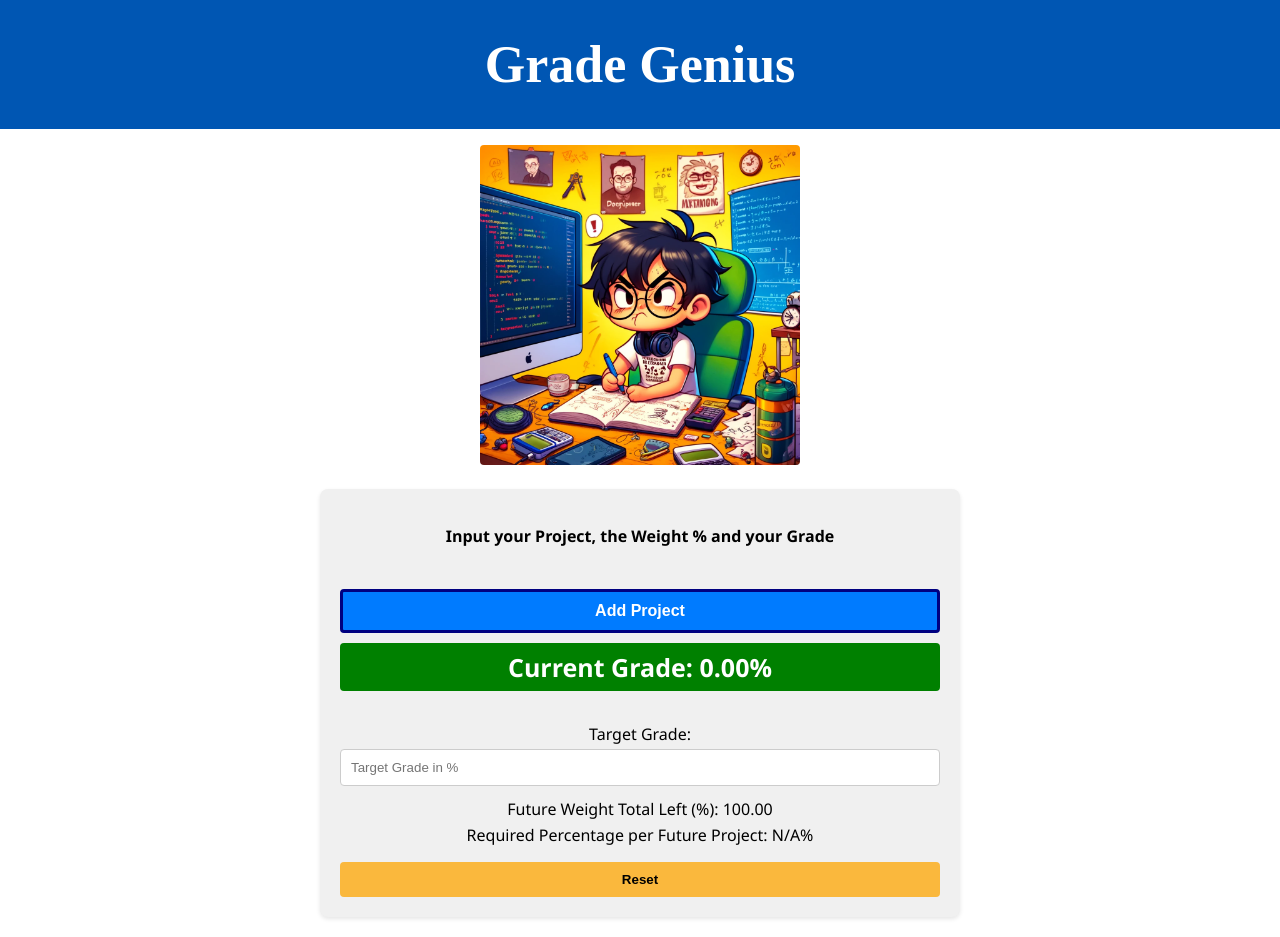
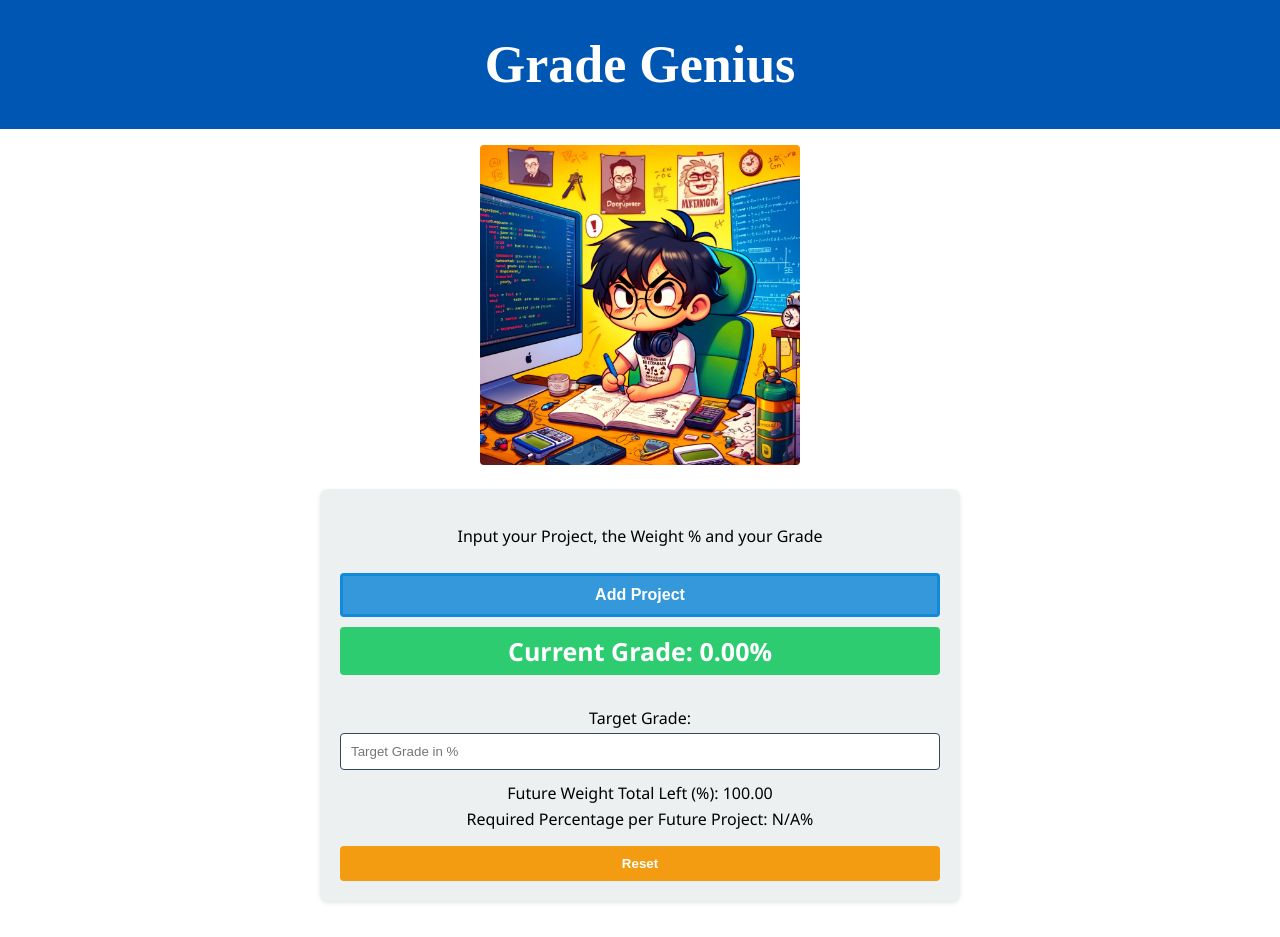
Before and after one commit to sunshineagoo17/grade-genius, a React (Create React App) app: page / in a window 1280 px wide. Built offline with nearby package versions, Linux system fonts and the light colour scheme.

Commit message:
Styled the app

```diff
--- a/src/GradesCalculator/GradesCalculator.scss
+++ b/src/GradesCalculator/GradesCalculator.scss
@@ -1,16 +1,11 @@
-h1,
-h2 {
-  font-family: 'Segoe UI', Tahoma, Geneva, Verdana, sans-serif;
-}
-
-.title {
-  font-weight: bold;
-  margin-top: 1rem;
-  margin-bottom: 2rem;
-}
+$primary-color: #3498db; // Blue
+$secondary-color: #2ecc71; // Green
+$accent-color: #f39c12; // Orange
+$dark-color: #34495e; // Dark Blue
+$light-color: #ecf0f1; // Light Grey
 
 .grade-calculator {
-  background-color: #f0f0f0;
+  background-color: $light-color;
   padding: 1.25rem;
   border-radius: 0.5rem;
   box-shadow: 0 0.125rem 0.25rem rgba(0, 0, 0, 0.1);
@@ -22,7 +17,7 @@ h2 {
 
   .project {
     width: 100%;
-    border-bottom: 0.0625rem solid #eee;
+    border-bottom: 0.0625rem solid $dark-color;
     padding-bottom: 1.25rem;
     margin-bottom: 1.25rem;
     &:last-child {
@@ -45,7 +40,7 @@ h2 {
   .input {
     width: calc(100% - 1.375rem);
     padding: 0.625rem;
-    border: 0.0625rem solid #ccc;
+    border: 0.0625rem solid $dark-color;
     border-radius: 0.25rem;
   }
 
@@ -55,22 +50,23 @@ h2 {
     border: none;
     border-radius: 0.25rem;
     cursor: pointer;
-    background-color: #007bff;
+    background-color: $primary-color;
     color: white;
     text-align: center;
     margin-top: 1rem;
 
     &:hover {
-      background-color: #0056b3;
+      background-color: darken($primary-color, 10%);
     }
   }
 
   .button-reset {
-    background-color: rgb(250, 184, 61);
-    color: black;
+    background-color: $accent-color;
+    color: white;
     font-weight: bold;
+    border: none;
     &:hover {
-      background-color: rgb(255, 169, 9);
+      background-color: darken($accent-color, 10%);
     }
   }
 
@@ -87,29 +83,29 @@ h2 {
   .delete-project {
     font-weight: bold;
     font-size: .85rem;
-    border: .2rem solid rgb(166, 5, 5);
+    border: .2rem solid rgb(233, 0, 0);
   }
 
   .add-sprint {
-    background-color: #007bff;
+    background-color: $primary-color;
     margin-right: 0.5rem;
     height: 2.6rem;
     &:hover {
-      background-color: #0056b3;
+      background-color: darken($primary-color, 10%);
     }
   }
 
   .delete-project, .delete-sprint {
-    background-color: #dc3545;
+    background-color: #e74c3c; // Red
     &:hover {
-      background-color: #c82333;
+      background-color: darken(#e74c3c, 10%);
     }
   }
 
   .add-project {
     font-weight: bold;
     font-size: 1rem;
-    border: .2rem solid navy;
+    border: .2rem solid #128adb; // Blue
   }
 
   .add-project, .current-grade {
@@ -125,7 +121,7 @@ h2 {
     font-size: 1.5625rem;
     height: 3rem;
     color: white;
-    background-color: green;
+    background-color: $secondary-color;
     border-radius: 0.25rem;
     text-align: center;
     margin-bottom: 1rem;
```
